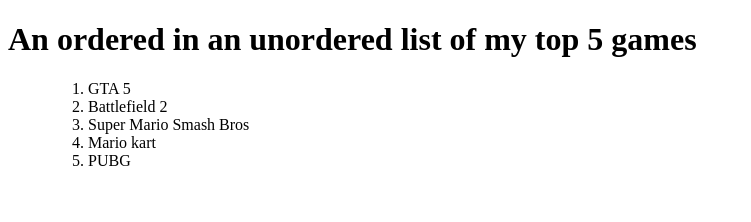
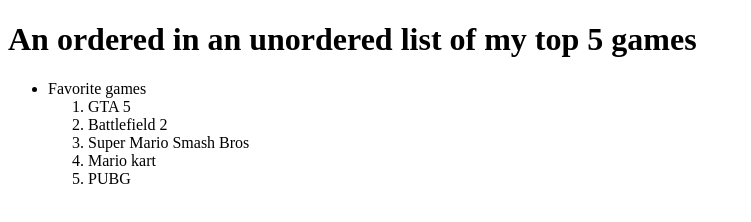
Before and after one commit to Nelson6092/Html-Assignments, a plain HTML site: page HTML Assignments/2) Assignment(Lists)/d) an ordered list in an unordered list.html in a window 1280 px wide. Shown: the whole page, without its empty margins (0-751 px from the left). Drawn offline with Linux system fonts and the light colour scheme.

Commit message:
Update d) an ordered list in an unordered list.html

```diff
--- a/HTML Assignments/2) Assignment(Lists)/d) an ordered list in an unordered list.html
+++ b/HTML Assignments/2) Assignment(Lists)/d) an ordered list in an unordered list.html
@@ -10,6 +10,7 @@
     <body>
         <h1>An ordered in an unordered list of my top 5 games</h1>
         <ul>
+            <li>Favorite games</li>
             <ol>
                 <li>GTA 5</li>
                 <li>Battlefield 2</li>
```
